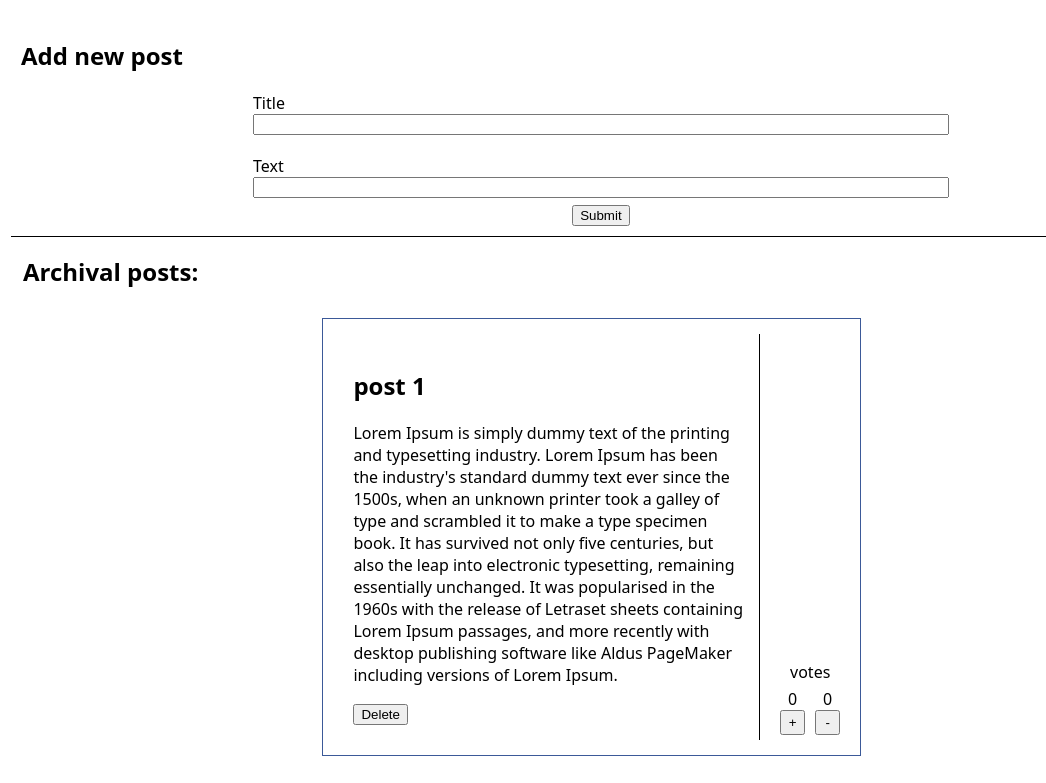
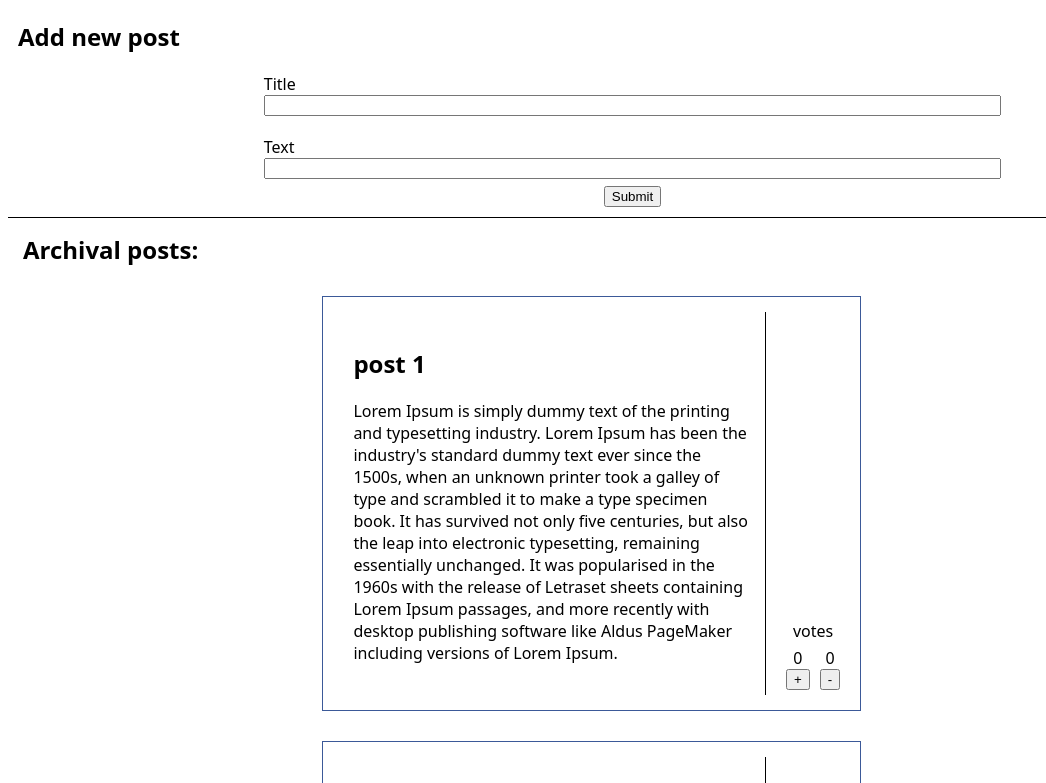
Before and after one commit to lukas1474/miniblog, a plain HTML site: page index.html in a window 1280 px wide. Both pictures are taken after typing "Sample", "Sample" into the empty fields and a click on the input "Submit". Shown: the top 783 px of the page, without its empty margins (0-1046 px from the left). Drawn offline with Linux system fonts and the light colour scheme.

Commit message:
make it better

```diff
--- a/index.html
+++ b/index.html
@@ -9,9 +9,6 @@
 
 <body>
   <p id="counter"></p>
-  <table class="formular">
-    <tr>
-      <td>
   <form onsubmit="event.preventDefault(); onFormSubmit(); " autocomplete="off" class="form_submit">
     <h2>Add new post</h2>
     <div class="form_body">
@@ -28,23 +25,13 @@
       </div>
     </div>
   </form>
-      </td>
-    </tr>
-    <tbody id="posts"></tbody>
-  </table>
-  <table class="list" id="postList">
-    <thead>
-      <tr>
   <h2 class="title_section">Archival posts:</h2>
   <div class="blog">
     <div id="post" class="archival_posts"></div>
   </div>
-      </tr>
-    </thead>
+  <table class="list" id="postList">
     <h2 class="title_section">New posts:</h2>
-    <tbody class="body_posts">
-
-    </tbody>
+    <tbody class="body_posts"></tbody>
   </table>
   <script src="script.js"></script>
 </body>
--- a/script.js
+++ b/script.js
@@ -9,6 +9,28 @@ const readFormData = () => {
     formData['Title'] = document.getElementById('title').value;
     formData['Text'] = document.getElementById('text').value;
     return formData
+}
+
+const voting = () => {
+    const allPosts = document.querySelectorAll('.votes');
+    for (const singlePost of allPosts) {
+
+        const addVotePlus = singlePost.querySelector('.increment');
+        const votesValuePlus = singlePost.querySelector('.numberPlus');
+        let valuePlus = 0;
+        addVotePlus.addEventListener('click', () => {
+            valuePlus += 1;
+            votesValuePlus.innerHTML = valuePlus;
+        })
+
+        const addVoteMinus = singlePost.querySelector('.decrement');
+        const votesValueMinus = singlePost.querySelector('.numberMinus');
+        let valueMinus = 0;
+        addVoteMinus.addEventListener('click', () => {
+            valueMinus += 1;
+            votesValueMinus.innerHTML = valueMinus;
+        })
+    }
 }
 
 const addNewPost = (dataPost) => {
@@ -27,12 +49,12 @@ const addNewPost = (dataPost) => {
                 <p class="votes_p">votes</p>
                 <div class="vote_buttons">
                     <div class="button_column">
-                        <p id="numberPlus">0</p>
-                        <button id="increment" class="vote_button">+</button>
+                        <p class="numberPlus">0</p>
+                        <button class="increment vote_button">+</button>
                     </div>
                     <div class="button_column">
-                        <p id="numberMinus">0</p>
-                        <button id="decrement" class="vote_button">-</button>
+                        <p class="numberMinus">0</p>
+                        <button class="decrement vote_button">-</button>
                     </div>
                 </div>
             </div>
@@ -66,53 +88,25 @@ const data = () => {
                     <div id="two" class="archival_post">
                         <h2>${post.title}</h2>
                         <p>${post.text}</p>
-                        <button>Delete</button>
                     </div>
                     <div class="votes">
                         <p class="votes_p">votes</p>
                         <div class="vote_buttons">
                             <div class="button_column">
-                                <p id="numberPlus">0</p>
-                                <button id="increment" class="vote_button">+</button>
+                                <p class="numberPlus">0</p>
+                                <button class="increment" class="vote_button">+</button>
                             </div>
                             <div class="button_column">
-                                <p id="numberMinus">0</p>
-                                <button id="decrement" class="vote_button">-</button>
+                                <p class="numberMinus">0</p>
+                                <button class="decrement" class="vote_button">-</button>
                             </div>
                         </div>
                     </div>
                 </div>`
             )
         });
-    });
+    })
+    .then(() => voting());
 }
 
 data();
-
-const voting = () => {
-    const allPosts = document.querySelectorAll('.votes');
-
-    for (const singlePost of allPosts) {
-
-        const addVotePlus = singlePost.querySelector('#increment');
-        const votesValuePlus = singlePost.querySelector('#numberPlus');
-        let valuePlus = 0;
-        addVotePlus.addEventListener('click', function() {
-            valuePlus += 1;
-            votesValuePlus.innerHTML = valuePlus;
-        })
-
-        const addVoteMinus = singlePost.querySelector('#decrement');
-        const votesValueMinus = singlePost.querySelector('#numberMinus');
-        let valueMinus = 0;
-        addVoteMinus.addEventListener('click', function() {
-            valueMinus += 1;
-            votesValueMinus.innerHTML = valueMinus;
-        })
-    }
-}
-
-
-const addVoteMinus = document.getElementById('decrement');
-const votesValueMinus = document.getElementById('numberMinus');
-const valueMinus = 0;
```
Lines whose indentation alone changed are shown as unchanged.
